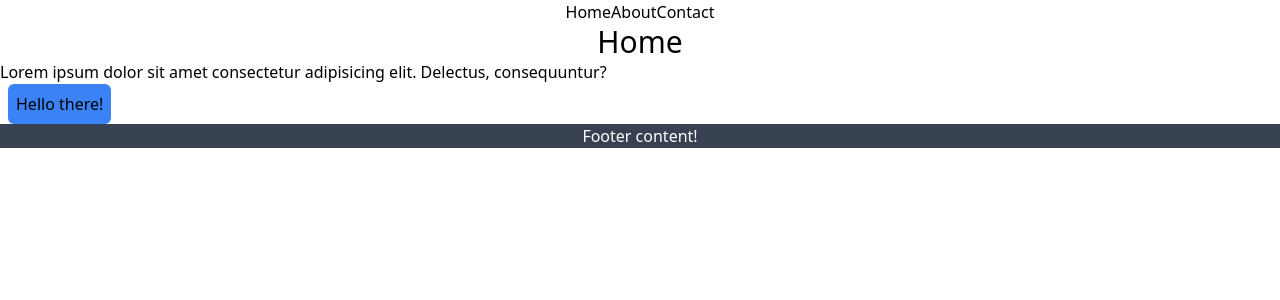
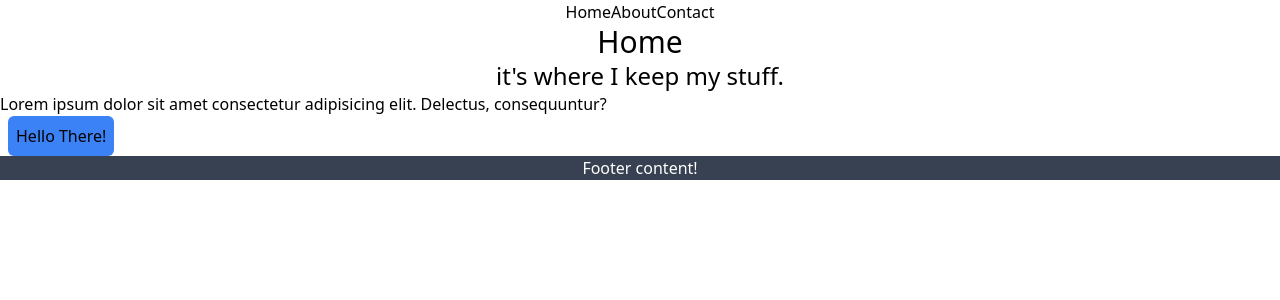
Before and after one commit to lcurrit/CRA-Tailwind-Boilerplate, a React (Create React App) app: page / in a window 1280 px wide. Shown: the top 300 px of the page. Built offline with nearby package versions, Linux system fonts and the light colour scheme.

Commit message:
Still considering CSS Layout

```diff
--- a/src/components/Button.tsx
+++ b/src/components/button/Button.tsx
@@ -2,13 +2,13 @@ import React from 'react';
 import './button.css';
 
 interface ButtonProps {
-  text: string;
+  children: React.ReactNode;
 }
 
-const Button = ({ text }: ButtonProps) => {
+const Button = ({ children }: ButtonProps) => {
   return (
     <button type="button" className="btn">
-      {text}
+      {children}
     </button>
   );
 };
--- a/src/components/index.tsx
+++ b/src/components/index.tsx
@@ -1,2 +1,2 @@
 export { default as Title } from './Title';
-export { default as Button } from './Button';
+export { default as Button } from './button/Button';
--- a/src/pages/Home.tsx
+++ b/src/pages/Home.tsx
@@ -5,12 +5,12 @@ import Title from '../components/Title';
 function Home() {
   return (
     <>
-      <Title title="Home" />
+      <Title title="Home" subtitle="it's where I keep my stuff." />
       <p>
         Lorem ipsum dolor sit amet consectetur adipisicing elit. Delectus,
         consequuntur?
       </p>
-      <Button text="Hello there!" />
+      <Button>Hello There!</Button>
     </>
   );
 }
```
Also changed, not shown: src/components/button/button.css (renamed from src/components/button.css).
